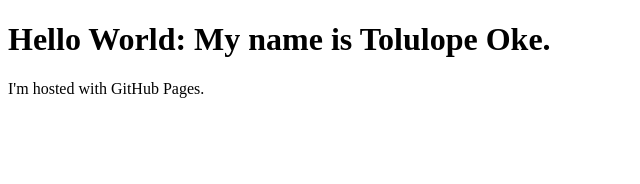
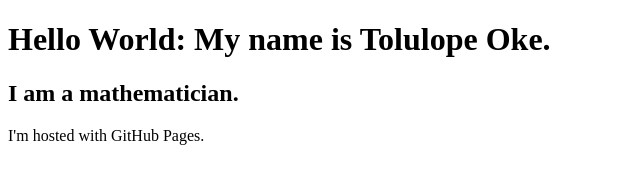
Before and after one commit to tnoke2000/tnoke2000.github.io, a plain HTML site: page index.html in a window 1280 px wide. Shown: the whole page, without its empty margins (0-640 px from the left). Drawn offline with Linux system fonts and the light colour scheme.

Commit message:
Update index.html

```diff
--- a/index.html
+++ b/index.html
@@ -2,6 +2,7 @@
 <html>
 <body>
 <h1>Hello World: My name is Tolulope Oke.</h1>
+<h2>I am a mathematician.</h2>
 <p>I'm hosted with GitHub Pages.</p>
 </body>
 </html>
```
